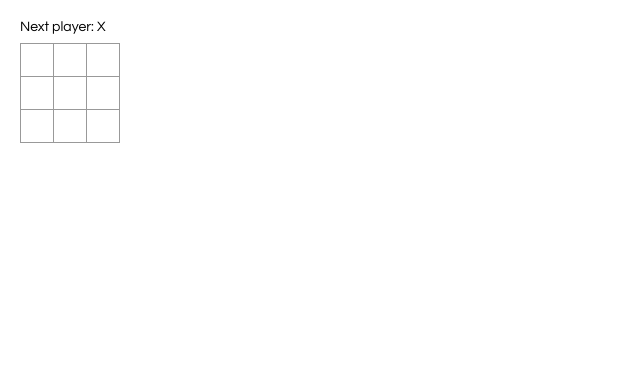
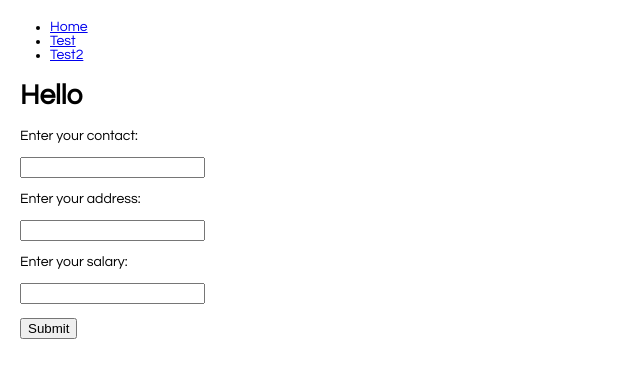
Before and after one commit to utkarshupendra/tictactoe-react, a React app: page / in a window 1280 px wide. Shown: the whole page, without its empty margins (0-640 px from the left). Built offline with nearby package versions, Linux system fonts and the light colour scheme.

Commit message:
React-Java connectivity

```diff
--- a/package.json
+++ b/package.json
@@ -6,9 +6,11 @@
     "@testing-library/jest-dom": "^5.11.6",
     "@testing-library/react": "^11.2.2",
     "@testing-library/user-event": "^12.2.2",
+    "axios": "^0.21.0",
     "cra-template": "1.1.1",
     "react": "^17.0.1",
     "react-dom": "^17.0.1",
+    "react-router-dom": "^5.2.0",
     "react-scripts": "4.0.1",
     "web-vitals": "^0.2.4"
   },
--- /dev/null
+++ b/src/forms.js
@@ -0,0 +1,66 @@
+import React from 'react';
+import axios from 'axios';
+
+export default class Form extends React.Component {
+    constructor(props) {
+        super(props);
+        this.state = {
+            name: null,
+            age: null,
+            userType: null,
+            contact: null,
+            address: null,
+            salary: null
+        }
+    }
+
+    contactChangeHandler = (event) => {
+        this.setState({contact: event.target.value});
+      }
+
+      addressChangeHandler = (event) => {
+        this.setState({address: event.target.value});
+      }
+
+      salaryChangeHandler = (event) => {
+        this.setState({salary: event.target.value});
+      }
+
+      submitHandler = (event) => {
+        event.preventDefault();
+        //alert("You are submitting " + this.state.contact + "," + this.state.address);
+        axios.post('http://localhost:18085/user/employee', {
+            contact: this.state.contact,
+            address: this.state.address,
+            salary: this.state.salary
+        })
+        .then(response => alert(response.body));
+      }
+
+    render() {
+        return (
+            <form onSubmit={this.submitHandler}>
+              <h1>Hello</h1>
+              <p>Enter your contact:</p>
+              <input
+                type="text"
+                onChange={this.contactChangeHandler}
+              />
+              <p>Enter your address:</p>
+              <input
+                type="text"
+                onChange={this.addressChangeHandler}
+              />
+              <p>Enter your salary:</p>
+              <input
+                type="text"
+                onChange={this.salaryChangeHandler}
+              />
+              <p>
+              <input type='submit'/>
+              </p>
+            </form>
+          );
+    }
+
+}
--- a/src/index.css
+++ b/src/index.css
@@ -13,23 +13,27 @@ body {
     display: table;
   }
 
+.test {
+  font-size: large;
+}
+
   .status {
     margin-bottom: 10px;
   }
 
   .square {
-    background: #fff;
-    border: 1px solid #999;
+    background: rgb(63, 161, 185);
+    border: 1px solid rgb(19, 18, 18);
     float: left;
     font-size: 24px;
     font-weight: bold;
     line-height: 34px;
-    height: 34px;
+    height: 50px;
     margin-right: -1px;
     margin-top: -1px;
     padding: 0;
     text-align: center;
-    width: 34px;
+    width: 50px;
   }
 
   .square:focus {
--- a/src/index.js
+++ b/src/index.js
@@ -1,7 +1,13 @@
 import React from 'react';
 import ReactDOM from 'react-dom';
+import Form from './forms'
 import './index.css';
-
+import {
+  BrowserRouter as Router,
+  Switch,
+  Route,
+  Link
+} from "react-router-dom";
 
   function Square(props) {
     console.log(props.value);
@@ -12,6 +18,57 @@ import './index.css';
           {props.value}
         </button>
       );
+  }
+  function Test() {
+    return (
+      <h2 className="test">Test</h2>
+    )
+  }
+
+
+  function Home() {
+    return (
+      <h2 className="test">Home</h2>
+    )
+  }
+
+  function Test2() {
+    return (
+      <h2>Test2</h2>
+    )
+  }
+
+  function Default() {
+    return (<Router>
+      <div>
+
+          <ul>
+            <li>
+              <Link to="/">Home</Link>
+            </li>
+            <li>
+              <Link to="/test">Test</Link>
+            </li>
+            <li>
+              <Link to="/test2">Test2</Link>
+            </li>
+          </ul>
+
+
+        <Switch>
+          <Route path="/test">
+            <Test />
+          </Route>
+          <Route path="/test2">
+            <Test2 />
+          </Route>
+          <Route path="/">
+            <Form/>
+          </Route>
+        </Switch>
+      </div>
+    </Router>
+  );
   }
 
   class Board extends React.Component {
@@ -95,7 +152,7 @@ import './index.css';
   // ========================================
 
   ReactDOM.render(
-    <Game />,
+    <Default />,
     document.getElementById('root')
   );
 
```
Also changed, not shown: 2 other files.
